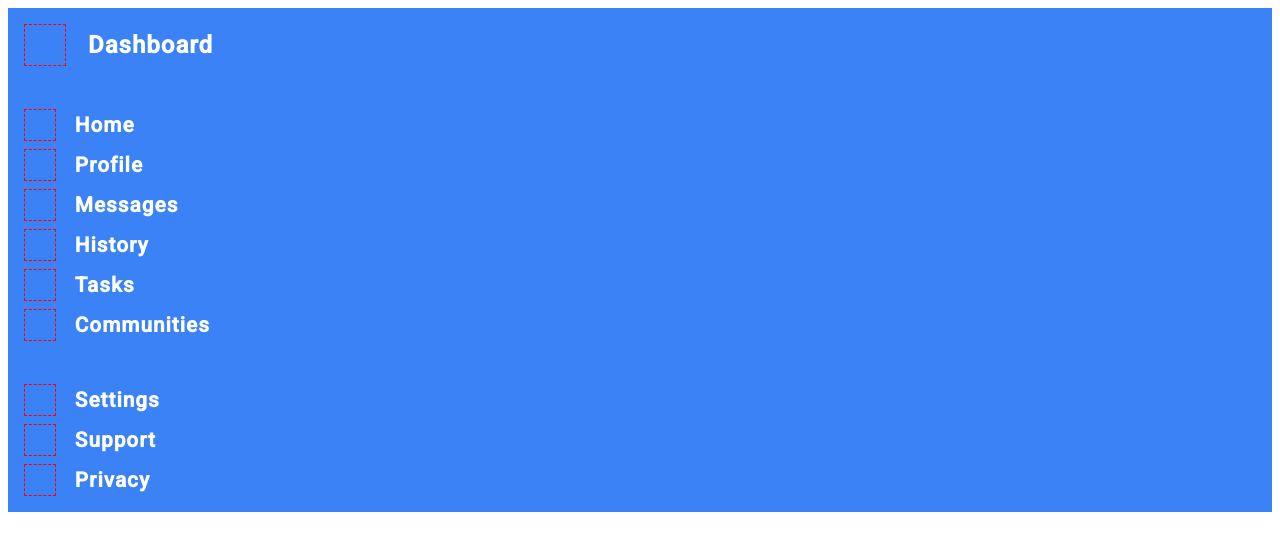
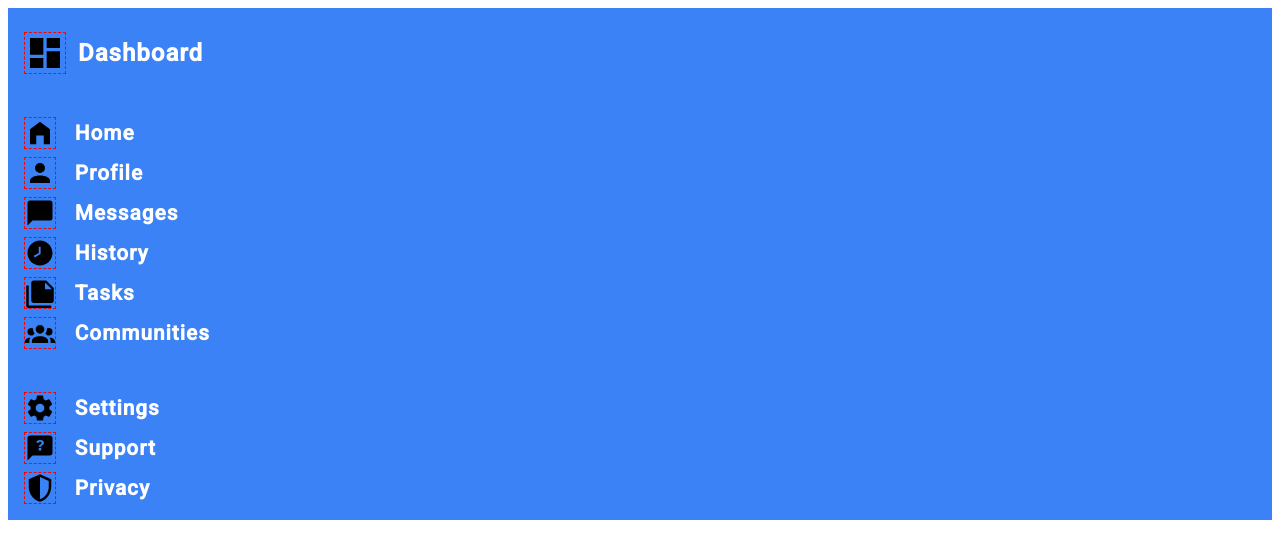
Before and after one commit to 1256-bits/demos, a plain HTML site: page admin-panel/index.html in a window 1280 px wide. Drawn offline with Linux system fonts and the light colour scheme.

Commit message:
Add icons and hover

```diff
--- a/admin-panel/index.html
+++ b/admin-panel/index.html
@@ -10,47 +10,137 @@
   <body>
     <div class="container">
       <div class="sidebar">
-        <div class="logo">
-          <div class="logo-icon"></div>
+        <div class="bar-item logo">
+          <svg
+            class="logo-icon"
+            xmlns="http://www.w3.org/2000/svg"
+            viewBox="0 0 24 24"
+          >
+            <path
+              d="M13,3V9H21V3M13,21H21V11H13M3,21H11V15H3M3,13H11V3H3V13Z"
+            />
+          </svg>
           <div class="logo-label">Dashboard</div>
         </div>
+
         <div class="menu-1">
-          <div class="bar-item">
-            <div class="bar-icon"></div>
+          <div class="bar-item bar-menu-link">
+            <svg
+              class="bar-icon"
+              xmlns="http://www.w3.org/2000/svg"
+              viewBox="0 0 24 24"
+            >
+              <path d="M12,3L20,9V21H15V14H9V21H4V9L12,3Z" />
+            </svg>
             <div class="bar-item-label">Home</div>
           </div>
-          <div class="bar-item">
-            <div class="bar-icon"></div>
+
+          <div class="bar-item bar-menu-link">
+            <svg
+              class="bar-icon"
+              xmlns="http://www.w3.org/2000/svg"
+              viewBox="0 0 24 24"
+            >
+              <title>account</title>
+              <path
+                d="M12,4A4,4 0 0,1 16,8A4,4 0 0,1 12,12A4,4 0 0,1 8,8A4,4 0 0,1 12,4M12,14C16.42,14 20,15.79 20,18V20H4V18C4,15.79 7.58,14 12,14Z"
+              />
+            </svg>
             <div class="bar-item-label">Profile</div>
           </div>
-          <div class="bar-item">
-            <div class="bar-icon"></div>
+
+          <div class="bar-item bar-menu-link">
+            <svg
+              class="bar-icon"
+              xmlns="http://www.w3.org/2000/svg"
+              viewBox="0 0 24 24"
+            >
+              <title>message</title>
+              <path
+                d="M20,2H4A2,2 0 0,0 2,4V22L6,18H20A2,2 0 0,0 22,16V4C22,2.89 21.1,2 20,2Z"
+              />
+            </svg>
             <div class="bar-item-label">Messages</div>
           </div>
-          <div class="bar-item">
-            <div class="bar-icon"></div>
+
+          <div class="bar-item bar-menu-link">
+            <svg
+              class="bar-icon"
+              xmlns="http://www.w3.org/2000/svg"
+              viewBox="0 0 24 24"
+            >
+              <path
+                d="M12 2C6.5 2 2 6.5 2 12C2 17.5 6.5 22 12 22C17.5 22 22 17.5 22 12S17.5 2 12 2M7.7 15.5L7 14.2L11 11.9V7H12.5V12.8L7.7 15.5Z"
+              />
+            </svg>
             <div class="bar-item-label">History</div>
           </div>
-          <div class="bar-item">
-            <div class="bar-icon"></div>
+
+          <div class="bar-item bar-menu-link">
+            <svg
+              class="bar-icon"
+              xmlns="http://www.w3.org/2000/svg"
+              viewBox="0 0 24 24"
+            >
+              <title>note-multiple</title>
+              <path
+                d="M16,9H21.5L16,3.5V9M7,2H17L23,8V18A2,2 0 0,1 21,20H7C5.89,20 5,19.1 5,18V4A2,2 0 0,1 7,2M3,6V22H21V24H3A2,2 0 0,1 1,22V6H3Z"
+              />
+            </svg>
             <div class="bar-item-label">Tasks</div>
           </div>
-          <div class="bar-item">
-            <div class="bar-icon"></div>
+
+          <div class="bar-item bar-menu-link">
+            <svg
+              class="bar-icon"
+              xmlns="http://www.w3.org/2000/svg"
+              viewBox="0 0 24 24"
+            >
+              <path
+                d="M12,5.5A3.5,3.5 0 0,1 15.5,9A3.5,3.5 0 0,1 12,12.5A3.5,3.5 0 0,1 8.5,9A3.5,3.5 0 0,1 12,5.5M5,8C5.56,8 6.08,8.15 6.53,8.42C6.38,9.85 6.8,11.27 7.66,12.38C7.16,13.34 6.16,14 5,14A3,3 0 0,1 2,11A3,3 0 0,1 5,8M19,8A3,3 0 0,1 22,11A3,3 0 0,1 19,14C17.84,14 16.84,13.34 16.34,12.38C17.2,11.27 17.62,9.85 17.47,8.42C17.92,8.15 18.44,8 19,8M5.5,18.25C5.5,16.18 8.41,14.5 12,14.5C15.59,14.5 18.5,16.18 18.5,18.25V20H5.5V18.25M0,20V18.5C0,17.11 1.89,15.94 4.45,15.6C3.86,16.28 3.5,17.22 3.5,18.25V20H0M24,20H20.5V18.25C20.5,17.22 20.14,16.28 19.55,15.6C22.11,15.94 24,17.11 24,18.5V20Z"
+              />
+            </svg>
             <div class="bar-item-label">Communities</div>
           </div>
         </div>
+
         <div class="menu-2">
-          <div class="bar-item">
-            <div class="bar-icon"></div>
+          <div class="bar-item bar-menu-link">
+            <svg
+              class="bar-icon"
+              xmlns="http://www.w3.org/2000/svg"
+              viewBox="0 0 24 24"
+            >
+              <path
+                d="M12,15.5A3.5,3.5 0 0,1 8.5,12A3.5,3.5 0 0,1 12,8.5A3.5,3.5 0 0,1 15.5,12A3.5,3.5 0 0,1 12,15.5M19.43,12.97C19.47,12.65 19.5,12.33 19.5,12C19.5,11.67 19.47,11.34 19.43,11L21.54,9.37C21.73,9.22 21.78,8.95 21.66,8.73L19.66,5.27C19.54,5.05 19.27,4.96 19.05,5.05L16.56,6.05C16.04,5.66 15.5,5.32 14.87,5.07L14.5,2.42C14.46,2.18 14.25,2 14,2H10C9.75,2 9.54,2.18 9.5,2.42L9.13,5.07C8.5,5.32 7.96,5.66 7.44,6.05L4.95,5.05C4.73,4.96 4.46,5.05 4.34,5.27L2.34,8.73C2.21,8.95 2.27,9.22 2.46,9.37L4.57,11C4.53,11.34 4.5,11.67 4.5,12C4.5,12.33 4.53,12.65 4.57,12.97L2.46,14.63C2.27,14.78 2.21,15.05 2.34,15.27L4.34,18.73C4.46,18.95 4.73,19.03 4.95,18.95L7.44,17.94C7.96,18.34 8.5,18.68 9.13,18.93L9.5,21.58C9.54,21.82 9.75,22 10,22H14C14.25,22 14.46,21.82 14.5,21.58L14.87,18.93C15.5,18.67 16.04,18.34 16.56,17.94L19.05,18.95C19.27,19.03 19.54,18.95 19.66,18.73L21.66,15.27C21.78,15.05 21.73,14.78 21.54,14.63L19.43,12.97Z"
+              />
+            </svg>
             <div class="bar-item-label">Settings</div>
           </div>
-          <div class="bar-item">
-            <div class="bar-icon"></div>
+
+          <div class="bar-item bar-menu-link">
+            <svg
+              class="bar-icon"
+              xmlns="http://www.w3.org/2000/svg"
+              viewBox="0 0 24 24"
+            >
+              <path
+                d="M20 2H4C2.9 2 2 2.9 2 4V22L6 18H20C21.1 18 22 17.1 22 16V4C22 2.9 21.1 2 20 2M13 14H11V12H13V14M14.8 9C14.5 9.4 14.1 9.6 13.7 9.8C13.4 10 13.3 10.1 13.2 10.3C13 10.5 13 10.7 13 11H11C11 10.5 11.1 10.2 11.3 9.9C11.5 9.7 11.9 9.4 12.4 9.1C12.7 9 12.9 8.8 13 8.6C13.1 8.4 13.2 8.1 13.2 7.9C13.2 7.6 13.1 7.4 12.9 7.2C12.7 7 12.4 6.9 12.1 6.9C11.8 6.9 11.6 7 11.4 7.1C11.2 7.2 11.1 7.4 11.1 7.7H9.1C9.2 7 9.5 6.4 10 6C10.5 5.6 11.2 5.5 12.1 5.5C13 5.5 13.8 5.7 14.3 6.1C14.8 6.5 15.1 7.1 15.1 7.8C15.2 8.2 15.1 8.6 14.8 9Z"
+              />
+            </svg>
             <div class="bar-item-label">Support</div>
           </div>
-          <div class="bar-item">
-            <div class="bar-icon"></div>
+
+          <div class="bar-item bar-menu-link">
+            <svg
+              class="bar-icon"
+              xmlns="http://www.w3.org/2000/svg"
+              viewBox="0 0 24 24"
+            >
+              <path
+                d="M21,11C21,16.55 17.16,21.74 12,23C6.84,21.74 3,16.55 3,11V5L12,1L21,5V11M12,21C15.75,20 19,15.54 19,11.22V6.3L12,3.18V21Z"
+              />
+            </svg>
             <div class="bar-item-label">Privacy</div>
           </div>
         </div>
```
